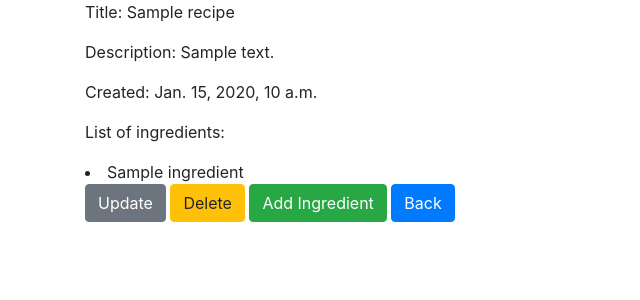
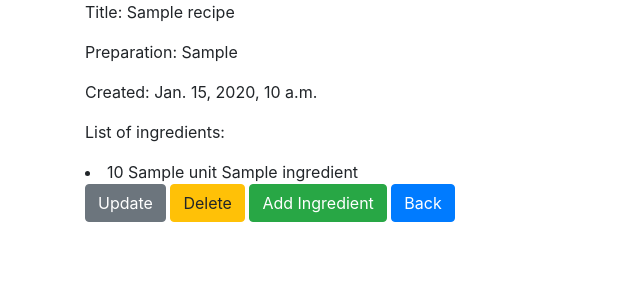
Before and after one commit to kashubian/recipes, a Django app: template templates/recipes/recipe_detail.html in a window 1280 px wide. Shown: the part 56-356 px from the top of the page, without its empty margins (0-640 px from the left). Run offline with Django 3.2, Linux system fonts and the light colour scheme; the template is opened without the code that fills it: values that come from a table or form of the project are taken from there, others are empty; tables that the repository leaves empty hold one stand-in row (values such as "Sample post"); parts of the project's set-up code (start-up, migrations or seed data) failed here and were passed over; some libraries are stand-ins or nearby versions.

Commit message:
Add units for ingredients

```diff
--- a/apps/recipes/admin.py
+++ b/apps/recipes/admin.py
@@ -3,5 +3,6 @@ from . import models
 
 admin.site.register([
     models.Recipe,
-    models.Ingredient
+    models.Ingredient,
+    models.Unit
 ])
--- a/apps/recipes/forms.py
+++ b/apps/recipes/forms.py
@@ -7,5 +7,5 @@ class RecipeForm(forms.ModelForm):
         model = Recipe
         fields = [
             'title',
-            'description'
+            'preparation'
         ]
--- a/apps/recipes/models.py
+++ b/apps/recipes/models.py
@@ -8,7 +8,7 @@ class Recipe(Timestamp):
     id = models.UUIDField(primary_key=True, default=uuid.uuid4, editable=False, unique=True)
     title = models.CharField(max_length=100, unique=True)
     slug = models.SlugField(blank=True, null=True, unique=True)
-    description = models.TextField()
+    preparation = models.TextField()
 
     def __str__(self):
         return self.title
@@ -22,6 +22,16 @@ class Ingredient(Timestamp):
     id = models.UUIDField(primary_key=True, default=uuid.uuid4, editable=False, unique=True)
     recipe = models.ForeignKey(Recipe, on_delete=models.CASCADE)
     name = models.CharField(max_length=100)
+    amount = models.PositiveSmallIntegerField(blank=True, null=True)
+    unit = models.ForeignKey('Unit', on_delete=models.SET_NULL, blank=True, null=True)
 
     def __str__(self):
         return self.name
+
+
+class Unit(Timestamp):
+    id = models.UUIDField(primary_key=True, default=uuid.uuid4, editable=False, unique=True)
+    name = models.CharField(max_length=30)
+
+    def __str__(self):
+        return self.name
--- a/apps/recipes/views.py
+++ b/apps/recipes/views.py
@@ -34,7 +34,7 @@ class UpdateRecipeView(generic.edit.UpdateView):
     model = Recipe
     fields = [
         'title',
-        'description'
+        'preparation'
     ]
     template_name = 'recipes/update_recipe.html'
 
@@ -54,7 +54,9 @@ class AddIngredientView(generic.edit.CreateView):
 
     model = Ingredient
     fields = [
-        'name'
+        'name',
+        'amount',
+        'unit'
     ]
     success_url = '/'
     template_name = 'recipes/add_ingredient.html'
--- a/templates/recipes/recipe_detail.html
+++ b/templates/recipes/recipe_detail.html
@@ -2,15 +2,29 @@
 
 {% block content %}
 <p>Title: {{object.title}}</p>
-<p>Description: {{object.description}}</p>
+<p>Preparation: {{object.preparation}}</p>
 <p>Created: {{object.created_at}}</p>
 
 <p>List of ingredients:</p>
 {% for ingredient in ingredients_list %}
-<li>{{ ingredient.name }}</li>
 
-{% empty %}
-<p>No available ingredients</p>
+    {% if ingredient.amount == None and ingredient.unit == None %}
+        <li>{{ ingredient.name }}</li>
+
+    {% elif ingredient.unit == None %}
+        <li>{{ ingredient.amount }} {{ ingredient.name }}</li>
+
+    {% elif ingredient.amount == None %}
+        <li>{{ ingredient.unit }} {{ ingredient.name }}</li>
+
+    {% else %}
+        <li>{{ ingredient.amount }} {{ ingredient.unit }} {{ ingredient.name }}</li>
+
+    {% endif %}
+
+    {% empty %}
+
+    <p>No available ingredients</p>
 
 {% endfor %}
 
```
Also changed, not shown: apps/recipes/migrations/0003_added_unit_model_renamed_description_to_preparation.py (added).
